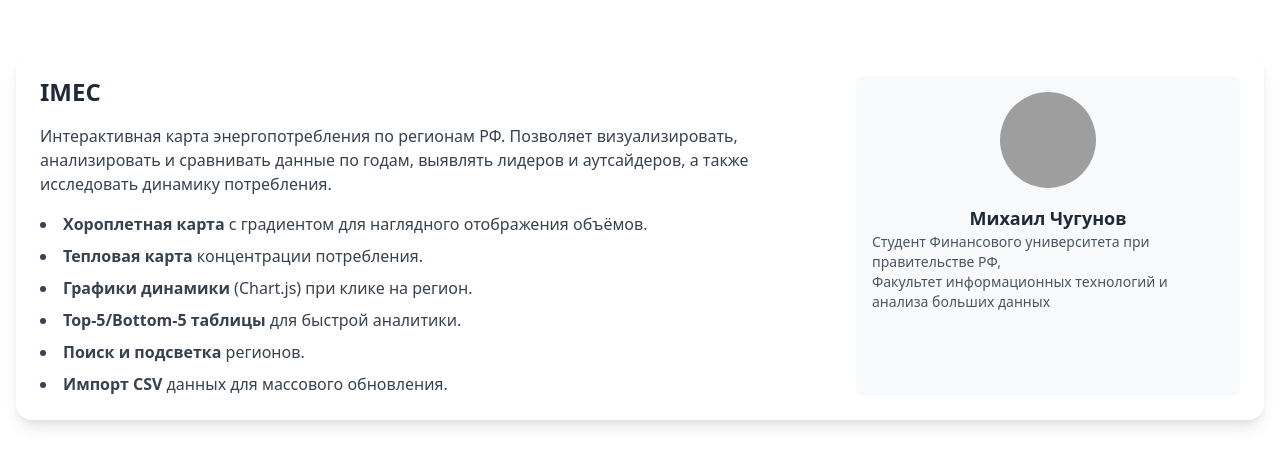
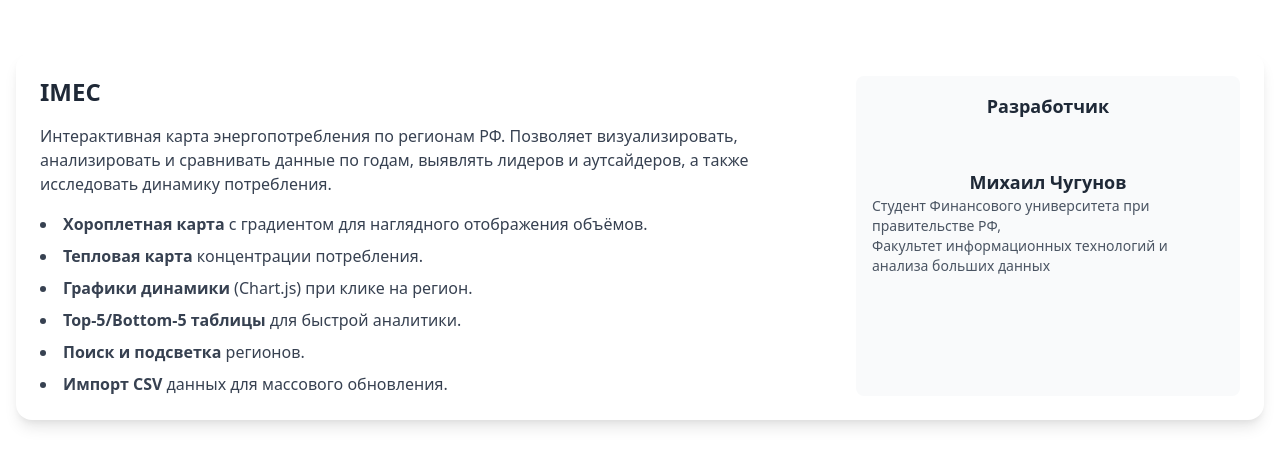
Before and after one commit to KRATZ-5/imec-ver-3-1, a FastAPI app: template app/templates/about.html in a window 1280 px wide. Shown: the part 24-477 px from the top of the page. Run offline with FastAPI, Linux system fonts and the light colour scheme; the template is opened without the code that fills it, so the values that code supplies are empty; parts of the project's set-up code (start-up, migrations or seed data) failed here and were passed over; grey boxes are pictures that could not be loaded.

Commit message:
Edit about.html

```diff
--- a/app/templates/about.html
+++ b/app/templates/about.html
@@ -20,7 +20,9 @@
         </ul>
       </div>
       <div class="flex flex-col items-center bg-gray-50 rounded-lg p-4">
-        <img src="/static/avatar.png" alt="Avatar" class="w-24 h-24 rounded-full mb-4" />
+        <h1 class="text-lg font-bold text-gray-800">Разработчик</h1>
+        <br>
+        <br>
         <h2 class="text-lg font-bold text-gray-800">Михаил Чугунов</h2>
         <p class="text-sm text-gray-600">Студент Финансового университета при правительстве РФ,</p>
         <p class="text-sm text-gray-600">Факультет информационных технологий и анализа больших данных</p>
```
